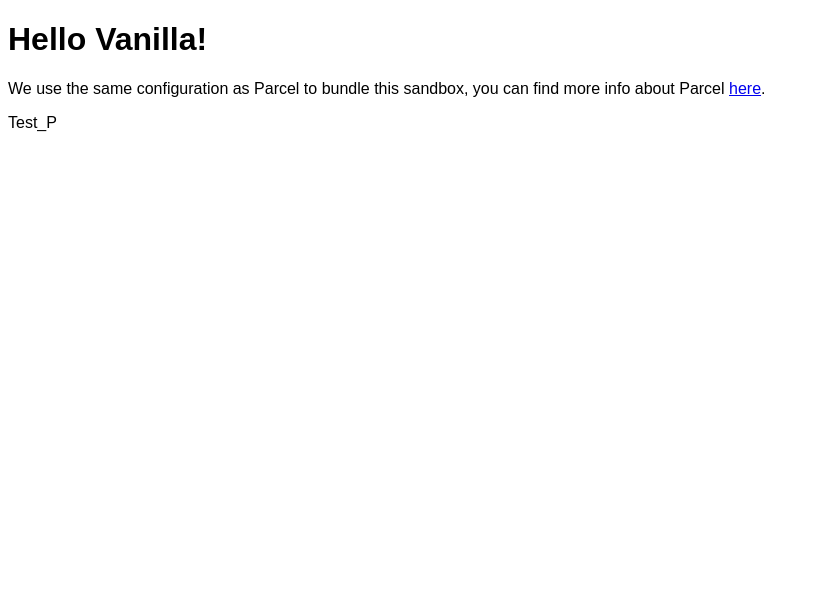
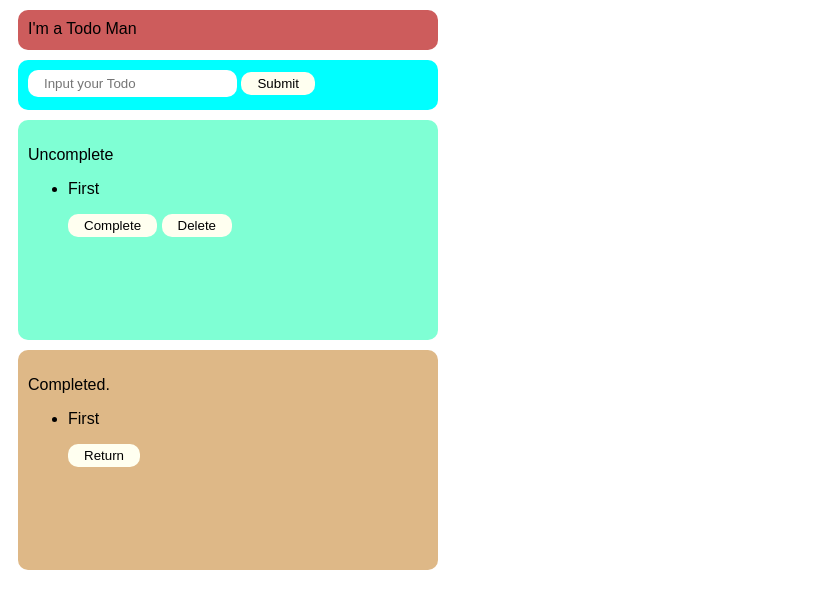
Before and after one commit to rei-kaji/codesandbox-test, a website built with Parcel: page index.html in a window 1280 px wide. Shown: the whole page, without its empty margins (0-819 px from the left). Built offline with nearby package versions, Linux system fonts and the light colour scheme.

Commit message:
exercise Todo app

```diff
--- a/index.html
+++ b/index.html
@@ -6,8 +6,30 @@
   </head>
 
   <body>
-    <div id="app"></div>
-    <p>Test_P</p>
+    <header class="header-area">I'm a Todo Man</header>
+    <div class="input-area">
+      <input placeholder="Input your Todo" />
+      <button type="submit">Submit</button>
+    </div>
+    <div class="uncomplete-area">
+      <p>Uncomplete</p>
+      <ul>
+        <li>
+          <p>First</p>
+          <button>Complete</button>
+          <button>Delete</button>
+        </li>
+      </ul>
+    </div>
+    <div class="completed-area">
+      <p>Completed.</p>
+      <ul>
+        <li>
+          <p>First</p>
+          <button>Return</button>
+        </li>
+      </ul>
+    </div>
 
     <script src="src/index.js"></script>
   </body>
--- a/src/index.js
+++ b/src/index.js
@@ -1,10 +1 @@
 import "./styles.css";
-
-document.getElementById("app").innerHTML = `
-<h1>Hello Vanilla!</h1>
-<div>
-  We use the same configuration as Parcel to bundle this sandbox, you can find more
-  info about Parcel
-  <a href="https://parceljs.org" target="_blank" rel="noopener noreferrer">here</a>.
-</div>
-`;
--- a/src/styles.css
+++ b/src/styles.css
@@ -1,3 +1,59 @@
 body {
   font-family: sans-serif;
 }
+
+input {
+  border-radius: 10px;
+  border: none;
+  padding: 6px 16px;
+  outline: none;
+}
+
+button {
+  border-radius: 10px;
+  border: none;
+  padding: 4px 16px;
+  background-color: ivory;
+}
+
+button:hover {
+  background-color: lightcoral;
+  color: #fff;
+}
+
+.header-area {
+  background-color: indianred;
+  text-align: left;
+  width: 400px;
+  height: 20px;
+  padding: 10px;
+  margin: 10px;
+  border-radius: 10px;
+}
+
+.input-area {
+  background-color: aqua;
+  width: 400px;
+  height: 30px;
+  padding: 10px;
+  margin: 10px;
+  border-radius: 10px;
+}
+
+.uncomplete-area {
+  background-color: aquamarine;
+  width: 400px;
+  min-height: 200px;
+  padding: 10px;
+  margin: 10px;
+  border-radius: 10px;
+}
+
+.completed-area {
+  background-color: burlywood;
+  width: 400px;
+  min-height: 200px;
+  padding: 10px;
+  margin: 10px;
+  border-radius: 10px;
+}
```
